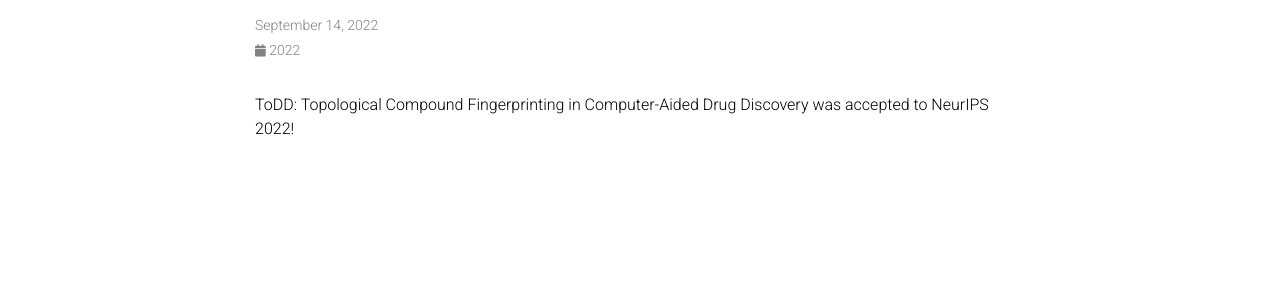
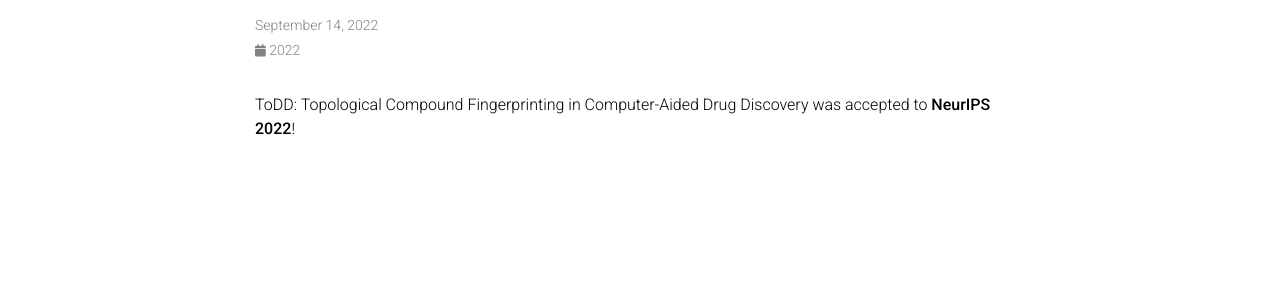
Before and after one commit to yuzhouguangc/yuguang_website, a Jekyll site: the page built from _news/announcement_todd.md, in a window 1280 px wide. Shown: the part 145-433 px from the top of the page. Built offline with Jekyll 4.4.1, drawn with Linux system fonts in a browser that asks for light colours; comment, search, counter and statistics services are not loaded; a style sheet for code colours, icons or effects is not loaded.

```diff
--- a/_news/announcement_todd.md
+++ b/_news/announcement_todd.md
@@ -4,4 +4,4 @@ date: 2022-09-14
 inline: True
 ---
 
-ToDD: Topological Compound Fingerprinting in Computer-Aided Drug Discovery was accepted to NeurIPS 2022!
+ToDD: Topological Compound Fingerprinting in Computer-Aided Drug Discovery was accepted to **NeurIPS 2022**!
```
